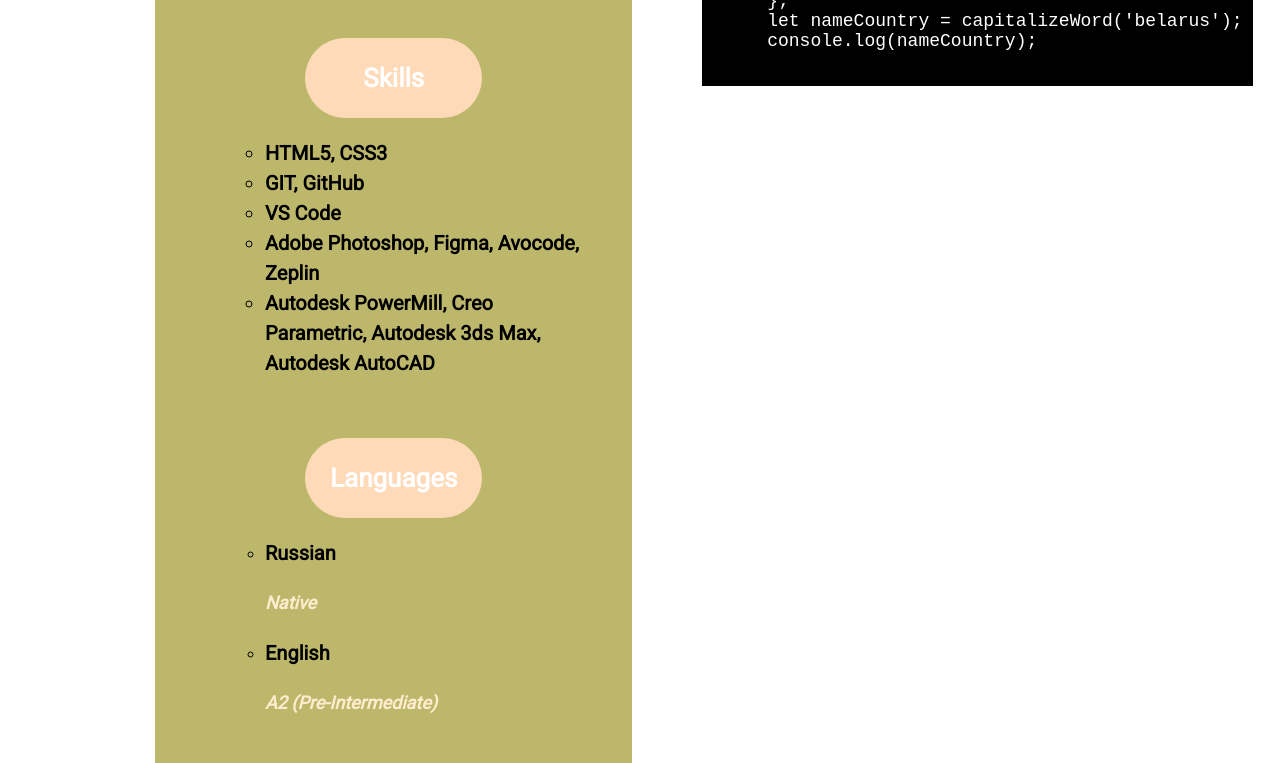
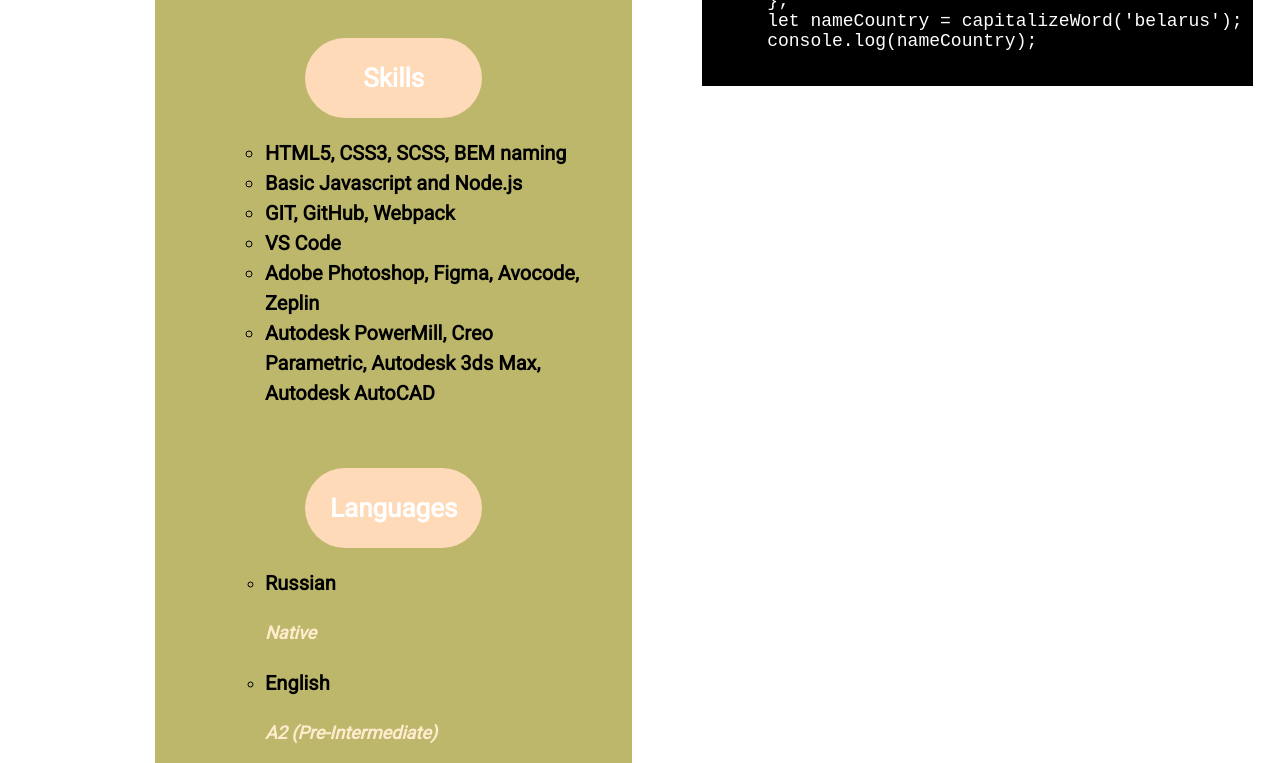
Before and after one commit to AntonovichVladimir/rsschool-cv, a plain HTML site: page index.html in a window 1280 px wide. Shown: the part 1220-1983 px from the top of the page. Drawn offline with Linux system fonts and the light colour scheme.

Commit message:
feat: add information to the skills block

```diff
--- a/index.html
+++ b/index.html
@@ -75,8 +75,9 @@
             <section class="skills" id="skills">
                <h3 class="title skills__title">Skills</h3>
                <ul class="skills__list">
-                  <li class="skills__item">HTML5, CSS3</li>
-                  <li class="skills__item">GIT, GitHub</li>
+                  <li class="skills__item">HTML5, CSS3, SCSS, BEM naming</li>
+                  <li class="skills__item">Basic Javascript and Node.js</li>
+                  <li class="skills__item">GIT, GitHub, Webpack</li>
                   <li class="skills__item">VS Code</li>
                   <li class="skills__item">Adobe Photoshop, Figma, Avocode, Zeplin</li>
                   <li class="skills__item">Autodesk PowerMill, Creo Parametric, Autodesk 3ds Max, Autodesk AutoCAD
```
